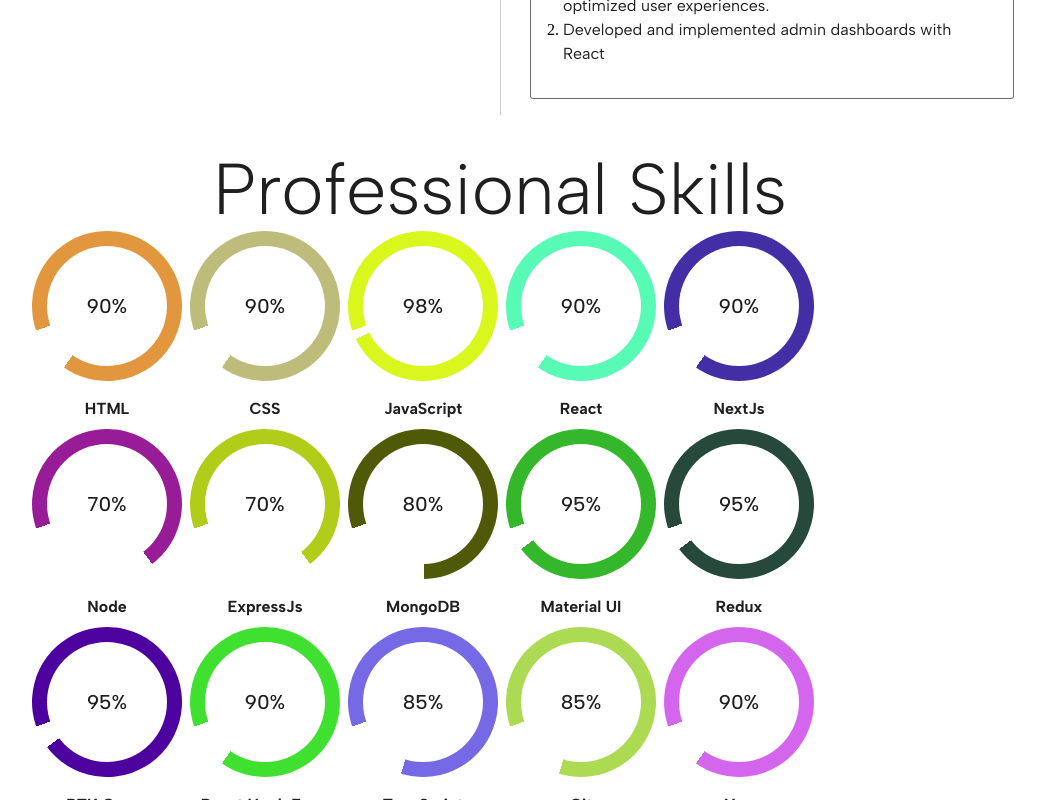
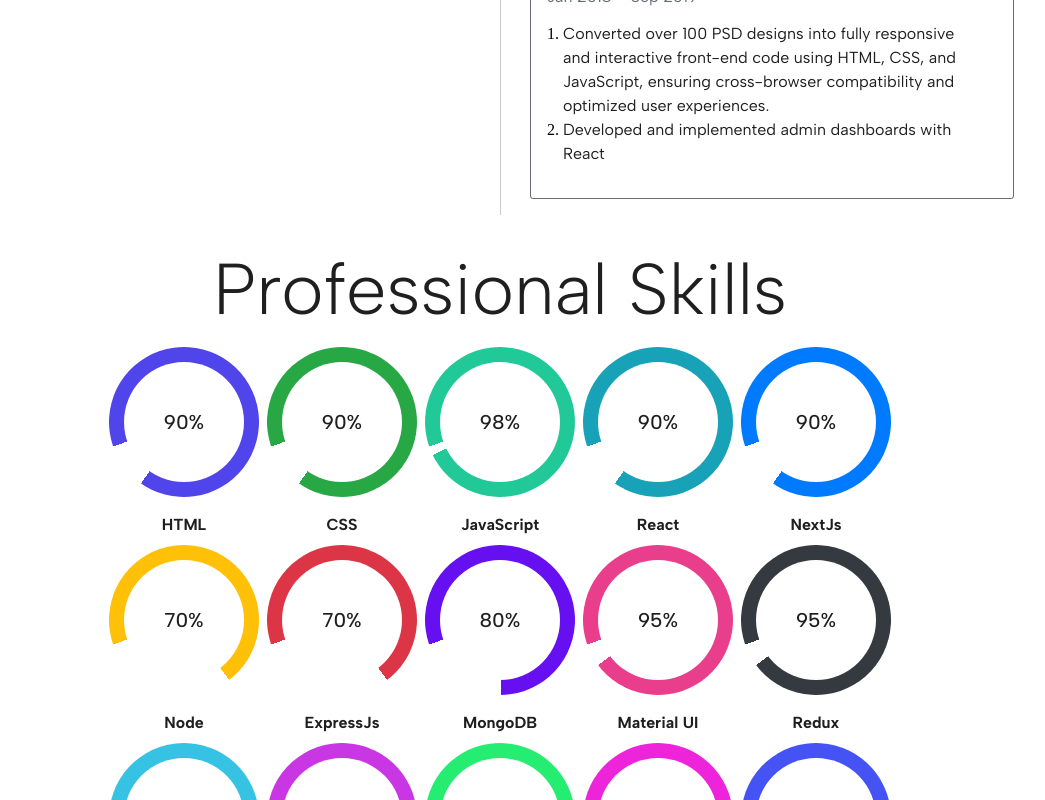
Before and after one commit to ValeedAnjum/port, a Next.js app: page / in a window 1280 px wide. Shown: the part 3236-4036 px from the top of the page, without its empty margins (140-1185 px from the left). Built offline with nearby package versions, Linux system fonts and the light colour scheme.

Commit message:
Experince Sec And Skills Section Added

```diff
--- a/src/sections/experience/index.tsx
+++ b/src/sections/experience/index.tsx
@@ -139,6 +139,12 @@
       sx={{ p: { xs: 2 } }}
       justifyContent={{ xs: "flex-start", md: "center" }}
     >
+      <Typography
+        variant="h1"
+        sx={{ color: "text.primary", textAlign: "center", pb: 2 }}
+      >
+        Professional Experience
+      </Typography>
       <Box
         sx={{
           //   border: "1px solid red",
--- a/src/sections/skills/index.tsx
+++ b/src/sections/skills/index.tsx
@@ -16,8 +16,8 @@
     <Stack>
       <Box
         sx={{
-          width: "150px",
-          height: "150px",
+          width: { xs: "80px", sm: "150px" },
+          height: { xs: "80px", sm: "150px" },
           borderRadius: "50%",
           background: `conic-gradient(${color} ${percentage}%, transparent ${percentage}%)`,
           position: "relative",
@@ -29,8 +29,8 @@
       >
         <Box
           sx={{
-            width: "120px", // Inner circle width (adjust for thickness)
-            height: "120px", // Inner circle height
+            width: { xs: "70px", sm: "120px" },
+            height: { xs: "70px", sm: "120px" },
             borderRadius: "50%",
             background: "white", // Inner circle background
             display: "flex",
@@ -50,6 +50,7 @@
           mt: 2,
           fontWeight: "bold",
           color: "text.primary",
+          fontSize: { xs: "0.8rem", md: "1rem" },
         }}
       >
         {skillName}
@@ -59,11 +60,6 @@
 };
 
 export const SkillSec = () => {
-  function generateRandomColor() {
-    return `#${Math.floor(Math.random() * 16777215)
-      .toString(16)
-      .padStart(6, "0")}`;
-  }
   return (
     <Grid
       container
@@ -73,18 +69,26 @@
       <Grid item md={9} sm={12}>
         <Typography
           variant="h1"
-          sx={{ color: "text.primary", textAlign: "center" }}
+          sx={{ color: "text.primary", textAlign: "center", pb: 2 }}
         >
           Professional Skills
         </Typography>
-        <Stack direction="row" gap={1} sx={{ flexWrap: "wrap" }}>
-          {skills.map(({ name, level }, index) => (
+        <Stack
+          direction="row"
+          gap={1}
+          sx={{
+            flexWrap: "wrap",
+            // border: "1px solid red",
+            justifyContent: "center",
+          }}
+        >
+          {skills.map(({ name, level, color }, index) => (
             <CircularProgressBorder
               key={index}
               percentage={level}
               label={`${level}%`}
               skillName={name}
-              color={generateRandomColor()}
+              color={color}
             />
           ))}
         </Stack>
--- a/src/sections/skills/static-data.ts
+++ b/src/sections/skills/static-data.ts
@@ -2,24 +2,26 @@
   {
     name: "HTML",
     level: 90,
+    color: "#5044EB",
   },
   {
     name: "CSS",
     level: 90,
+    color: "#28a745",
   },
-  { name: "JavaScript", level: 98 },
-  { name: "React", level: 90 },
-  { name: "NextJs", level: 90 },
-  { name: "Node", level: 70 },
-  { name: "ExpressJs", level: 70 },
-  { name: "MongoDB", level: 80 },
-  { name: "Material UI", level: 95 },
-  { name: "Redux", level: 95 },
-  { name: "RTK Query", level: 95 },
-  { name: "React Hook Form", level: 90 },
-  { name: "TypeScript", level: 85 },
-  { name: "Git", level: 85 },
-  { name: "Yup", level: 90 },
-  { name: "Docker", level: 70 },
-  { name: "Zod", level: 90 },
+  { name: "JavaScript", level: 98, color: "#20c997" },
+  { name: "React", level: 90, color: "#17a2b8" },
+  { name: "NextJs", level: 90, color: "#007bff" },
+  { name: "Node", level: 70, color: "#ffc107" },
+  { name: "ExpressJs", level: 70, color: "#dc3545" },
+  { name: "MongoDB", level: 80, color: "#6610f2" },
+  { name: "Material UI", level: 95, color: "#e83e8c" },
+  { name: "Redux", level: 95, color: "#343a40" },
+  { name: "RTK Query", level: 95, color: "#36c3e3" },
+  { name: "React Hook Form", level: 90, color: "#c936e3" },
+  { name: "TypeScript", level: 85, color: "#24ed71" },
+  { name: "Git", level: 85, color: "#ed24d9" },
+  { name: "Yup", level: 90, color: "#4553f5" },
+  { name: "Docker", level: 70, color: "#f0e21d" },
+  { name: "Zod", level: 90, color: "#5bf5b7" },
 ];
```
